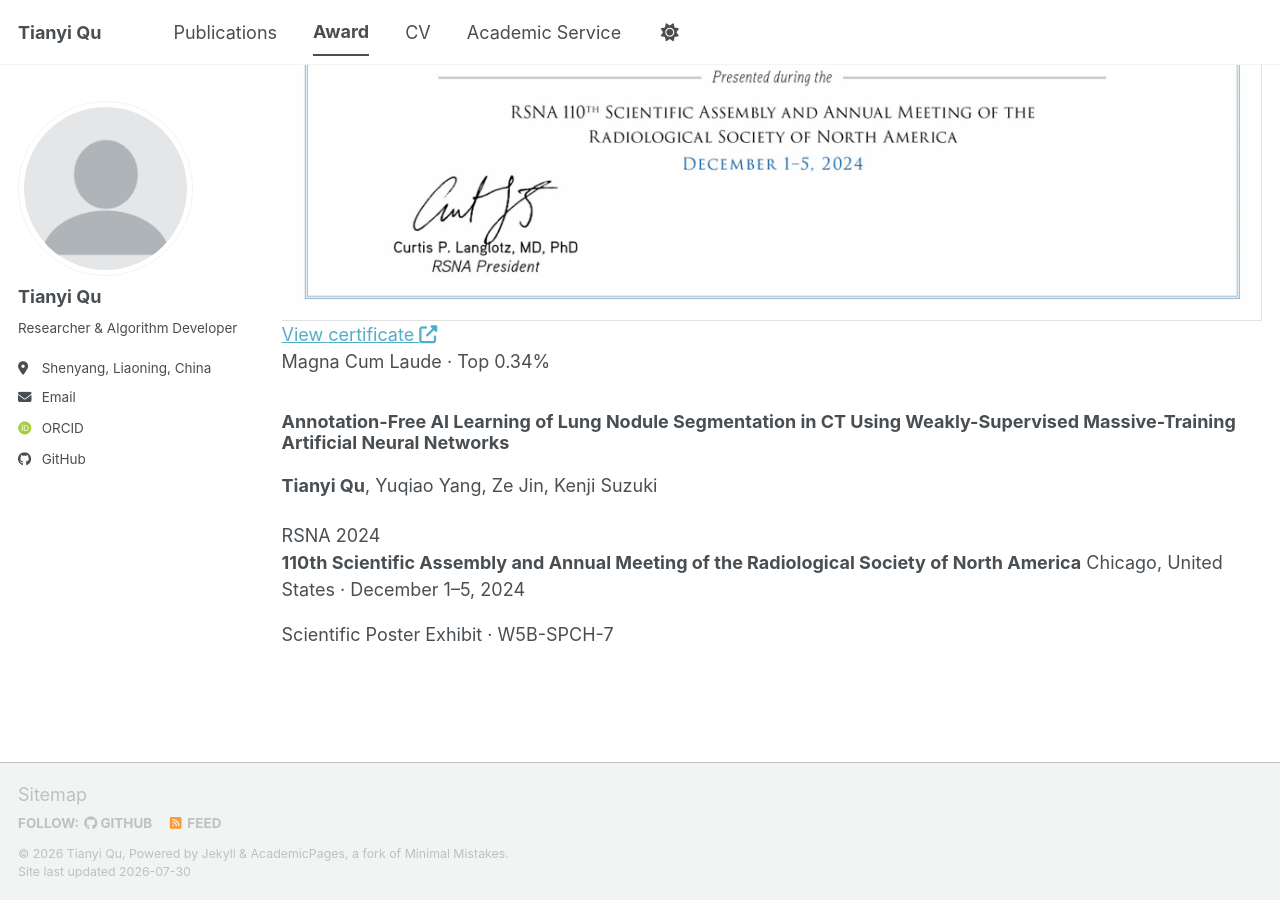
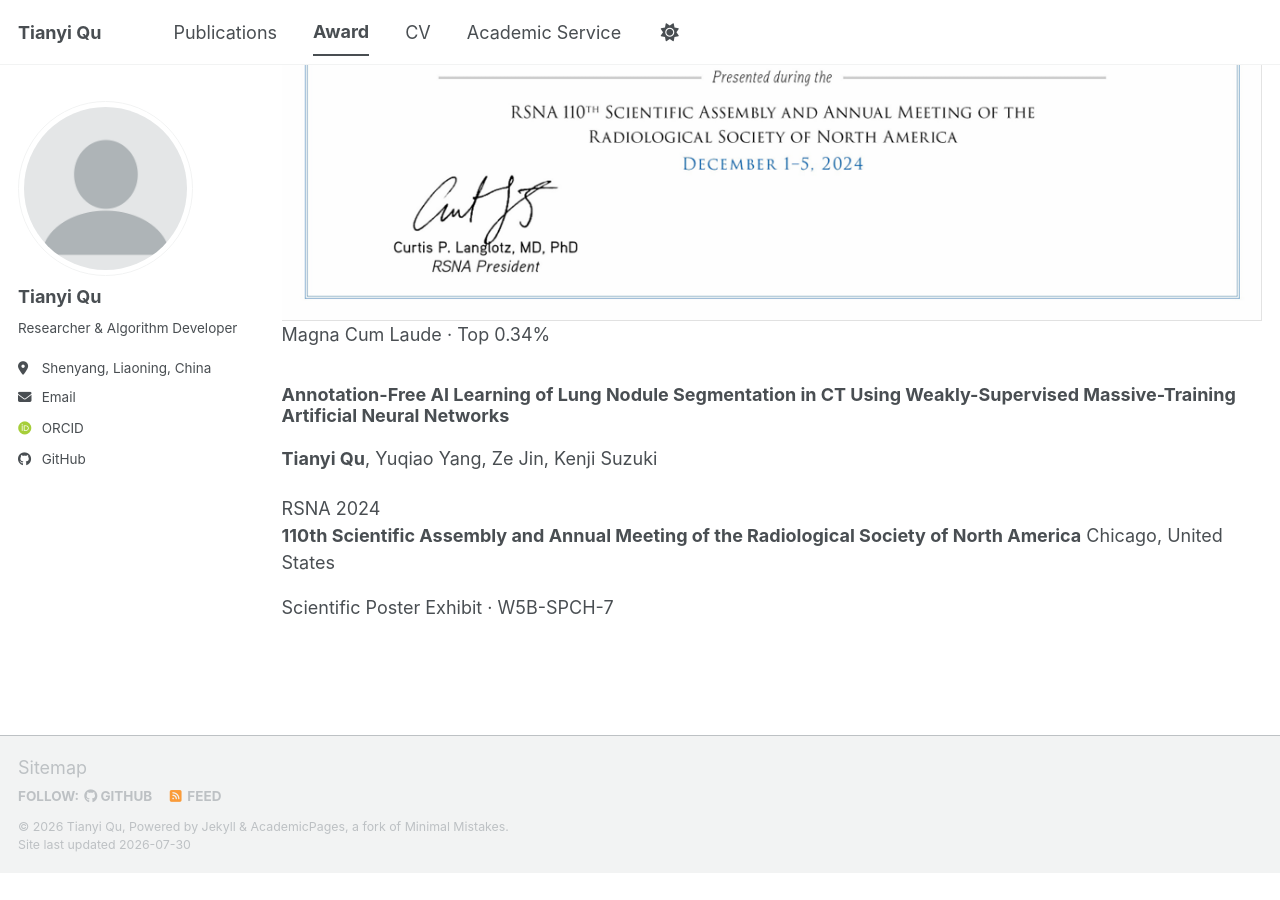
Before and after one commit to TQSAIS/tqsais.github.io, a Jekyll site: the page built from _pages/award.md, in a window 1280 px wide and 900 px high, scrolled down 685 px. Built offline with Jekyll 4.4.1, drawn with Linux system fonts in a browser that asks for light colours; some web fonts are replaced; a script bundle is joined from its source files by our own code; library files that are not in the unit come from our copies; after the commit the page ends 1558 px from its top, so only the background shows below that.

Commit message:
Update award-card.html

```diff
--- a/_includes/award-card.html
+++ b/_includes/award-card.html
@@ -13,7 +13,6 @@
       alt="RSNA 2024 Magna Cum Laude award certificate"
       loading="lazy"
     >
-    <span>View certificate <i class="fas fa-up-right-from-square" aria-hidden="true"></i></span>
   </a>
 
   <div class="award-card__content">
@@ -28,7 +27,7 @@
       <span class="award-card__venue-mark">RSNA 2024</span>
       <div>
         <strong>110th Scientific Assembly and Annual Meeting of the Radiological Society of North America</strong>
-        <span>Chicago, United States · December 1–5, 2024</span>
+        <span>Chicago, United States</span>
       </div>
     </div>
     <p class="award-card__note">Scientific Poster Exhibit · W5B-SPCH-7</p>
```
